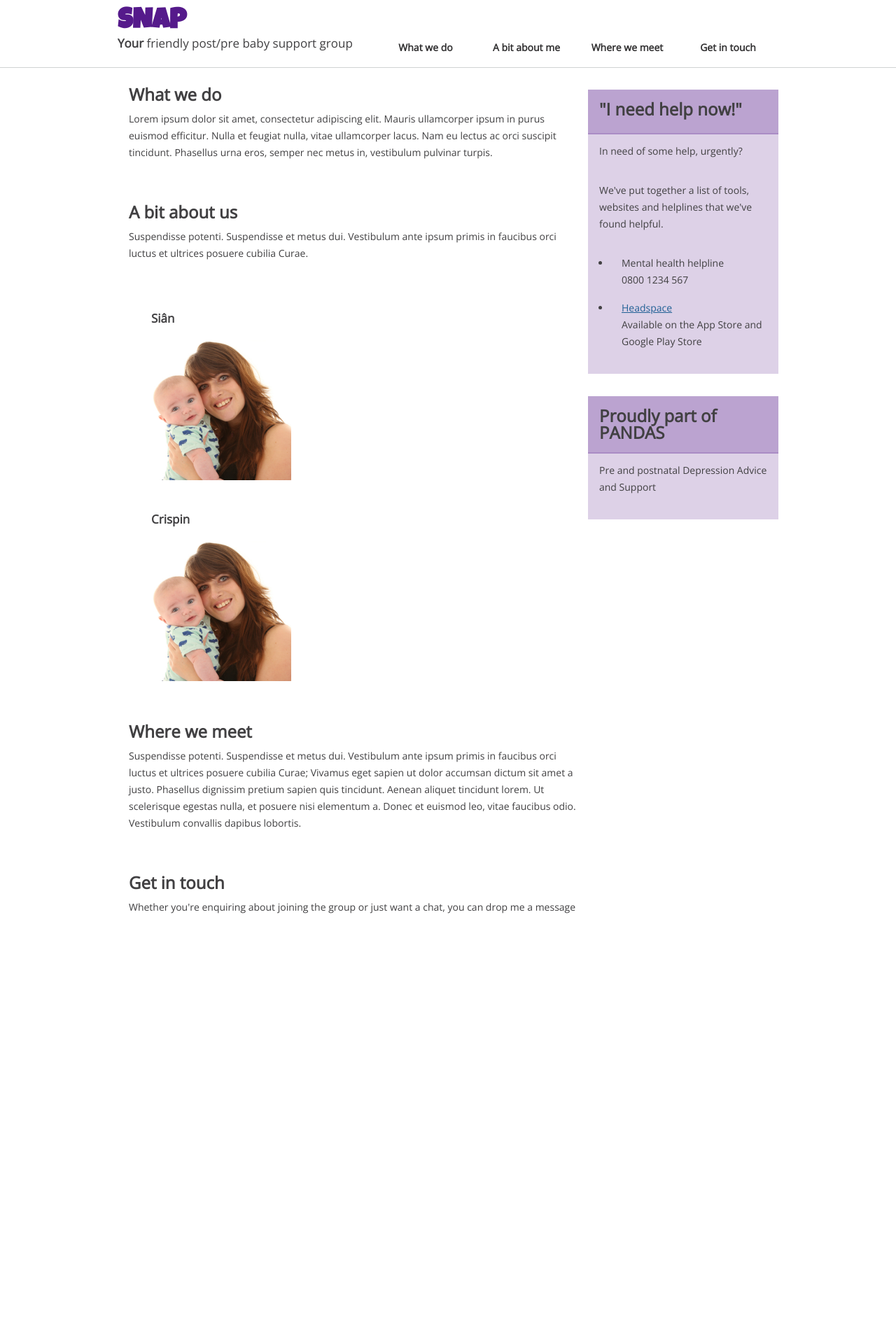
After one commit to Crispioso/snap, a PHP site: page /index.php in a window 1280 px wide. The commit adds this page. Shown: the top 1920 px of the page at 70% size. Run offline with PHP 8.4, Linux system fonts and the light colour scheme; style sheets or scripts are compiled from the project's sources.

Commit message:
Testing php file for heroku app

```diff
--- /dev/null
+++ b/index.php
@@ -0,0 +1 @@
+<?php include_once("main.html"); ?>
--- /dev/null
+++ b/main.html
@@ -0,0 +1,113 @@
+<!DOCTYPE HTML>
+<html>
+<head>
+	<title>SNAP</title>
+
+	<link rel="stylesheet" type="text/css" href="dist/css/main.css">
+	<!-- <link href='https://fonts.googleapis.com/css?family=Chelsea+Market|Luckiest+Guy' rel='stylesheet' type='text/css'> -->
+	<link href='https://fonts.googleapis.com/css?family=Open+Sans|Luckiest+Guy' rel='stylesheet' type='text/css'>
+</head>
+
+<body>
+	<div class="nav">
+		<nav class="wrapper">
+			<ul class="col-wrap nav__list">
+				<li class="col col--md-11 col--lg-23 nav__item--logo">
+					<h1 class="nav__logo"><a class="nav__link" href="#home">SNAP</a></h1>
+					<p class="nav__subtitle"><span class="nav__subtitle--strong">Your</span> friendly post/pre baby support group</p>
+				</li>
+				<li class="col col--md-9 col--lg-9 nav__item">
+					<a class="nav__link" href="#whatwedo">What we do</a>
+				</li>
+				<li class="col col--md-9 col--lg-9 nav__item">
+					<a class="nav__link" href="#aboutus">A bit about me</a>
+				</li>
+				<li class="col col--md-9 col--lg-9 nav__item">
+					<a class="nav__link" href="#wherewemeet">Where we meet</a>
+				</li>
+				<li class="col col--md-9 col--lg-9 nav__item">
+					<a class="nav__link" href="#getintouch">Get in touch</a>
+				</li>
+			</ul>
+		</nav>
+	</div>
+
+	<div id="home" class="wrapper">
+		<div class="col-wrap page__content">
+			<article class="col col--lg-42 article">
+				<section class="section">
+					<h2 class="section__title" id="whatwedo">What we do</h2>
+					<div class="section__content">
+						<p>Lorem ipsum dolor sit amet, consectetur adipiscing elit. Mauris ullamcorper ipsum in purus euismod efficitur. Nulla et feugiat nulla, vitae ullamcorper lacus. Nam eu lectus ac orci suscipit tincidunt. Phasellus urna eros, semper nec metus in, vestibulum pulvinar turpis.</p>
+					</div>
+				</section>
+				<section class="section">
+					<h2 class="section__title" id="aboutus">A bit about us</h2>
+					<div class="section__content">
+						<p>Suspendisse potenti. Suspendisse et metus dui. Vestibulum ante ipsum primis in faucibus orci luctus et ultrices posuere cubilia Curae.</p>
+						<ul class="profiles__list">
+							<!-- <h3 class="profiles__title">Hi, my name is ...</h3> -->
+							<li class="profiles__item">
+								<h4>Si&acirc;n</h4>
+								<img class="profiles__image" src="dist/img/Sian_Alfie.jpg">
+							</li>
+							<li class="profiles__item">
+								<h4>Crispin</h4>
+								<img class="profiles__image" src="dist/img/Sian_Alfie.jpg">
+							</li>
+						</ul>
+					</div>
+				</section>
+				<section class="section">
+					<h2 class="section__title" id="wherewemeet">Where we meet</h2>
+					<div class="section__content">
+						<p>Suspendisse potenti. Suspendisse et metus dui. Vestibulum ante ipsum primis in faucibus orci luctus et ultrices posuere cubilia Curae; Vivamus eget sapien ut dolor accumsan dictum sit amet a justo. Phasellus dignissim pretium sapien quis tincidunt. Aenean aliquet tincidunt lorem. Ut scelerisque egestas nulla, et posuere nisi elementum a. Donec et euismod leo, vitae faucibus odio. Vestibulum convallis dapibus lobortis.</p>
+					</div>
+				</section>
+				<section class="section">
+					<h2 class="section__title" id="getintouch">Get in touch</h2>
+					<div class="section__content">
+						<p>Whether you're enquiring about joining the group or just want a chat, you can drop me a message</p>
+					</div>
+				</section>
+			</article>
+
+			<div class="col col--lg-17">
+
+				<section class="section--side">
+					<h2 class="section__title section__title--side">"I need help now!"</h2>
+
+					<div class="section__content section__content--side">
+						<p>In need of some help, urgently?</p>
+						<p>We've put together a list of tools, websites and helplines that we've found helpful.</p>
+						<ul>
+							<li>
+								<dl>
+									<dt>Mental health helpline</dt>
+									<dd>0800 1234 567</dd>
+								</dl>
+							</li>
+							<li>
+								<a href="https://www.headspace.com/">Headspace</a> <br>
+								Available on the App Store and Google Play Store
+							</li>
+						</ul>
+					</div>
+				</section>
+
+				<section class="section section--side">
+					<h2 class="section__title section__title--side">Proudly part of PANDAS</h2>
+
+					<div class="section__content section__content--side">
+						<p>Pre and postnatal Depression Advice and Support</p>
+					</div>
+				</section>
+			</div>
+		</div>
+	</div>
+	<footer>
+		<script type="text/javascript" src="js/jquery-1.11.3.min.js"></script>
+		<script type="text/javascript" src="dist/js/main.js"></script>
+	</footer>
+</body>
+</html>
--- a/scss/main.scss
+++ b/scss/main.scss
@@ -12,7 +12,6 @@ $old-ie: false;
 @import "utilities/utilities";
 @import "utilities/print";  //remove this and create a seperate print css set with media="print" in the link tag for old browser support
 @import "utilities/lozenges";
-@import "utilities/icons";
 @import "utilities/flexbox";
 
 
```
